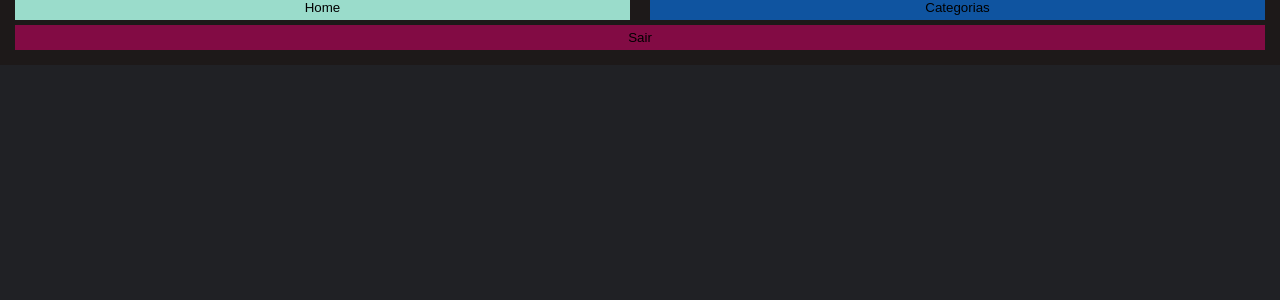
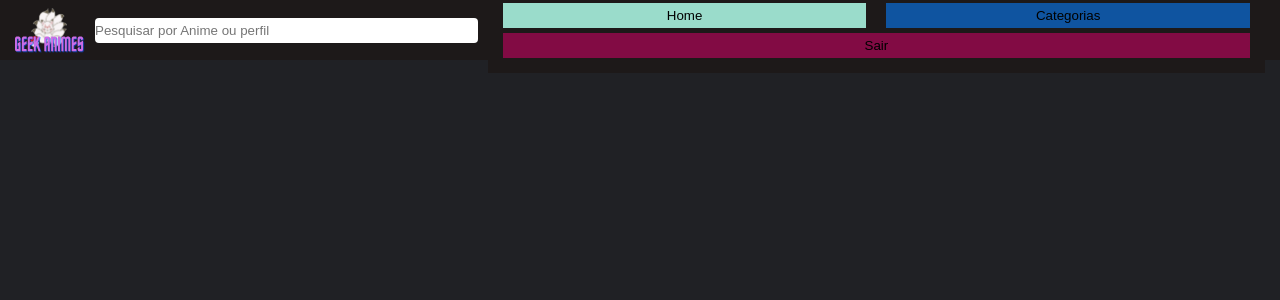
Before and after one commit to M3KenzieGrupo7/M3Ggrupo7AnimeList, a React (Vite) app: page / in a window 1280 px wide. Shown: the top 300 px of the page. Built offline with nearby package versions, Linux system fonts and the light colour scheme.

Commit message:
breackPoint

```diff
--- a/src/components/Header/style.ts
+++ b/src/components/Header/style.ts
@@ -56,5 +56,7 @@ export const HeaderDropBox = styled.div<IHeaderStyleProps>`
 
   @media (min-width: 720px) {
     display: flex;
+    position: unset;
+    top: 0;
   }
 `;
```
